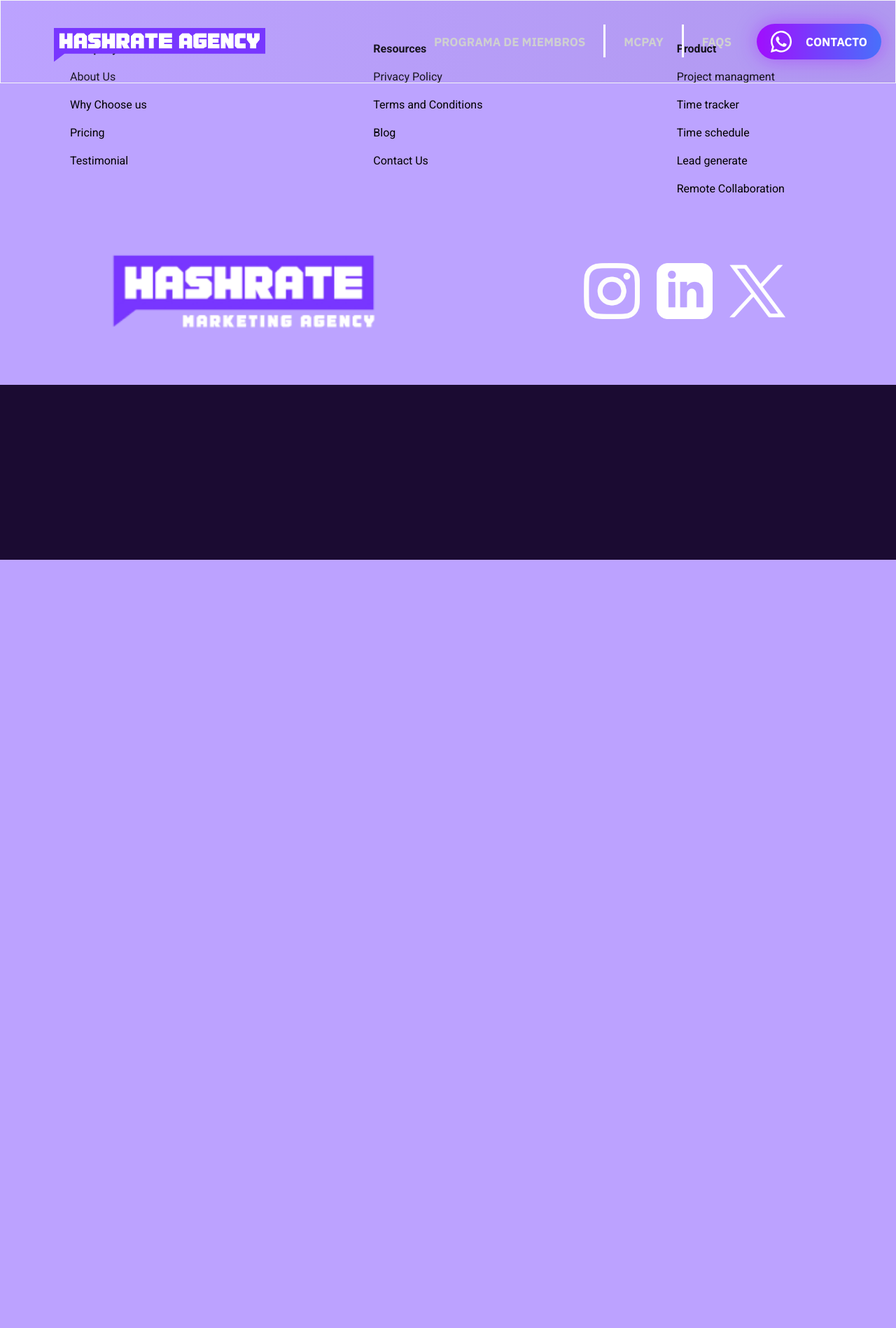
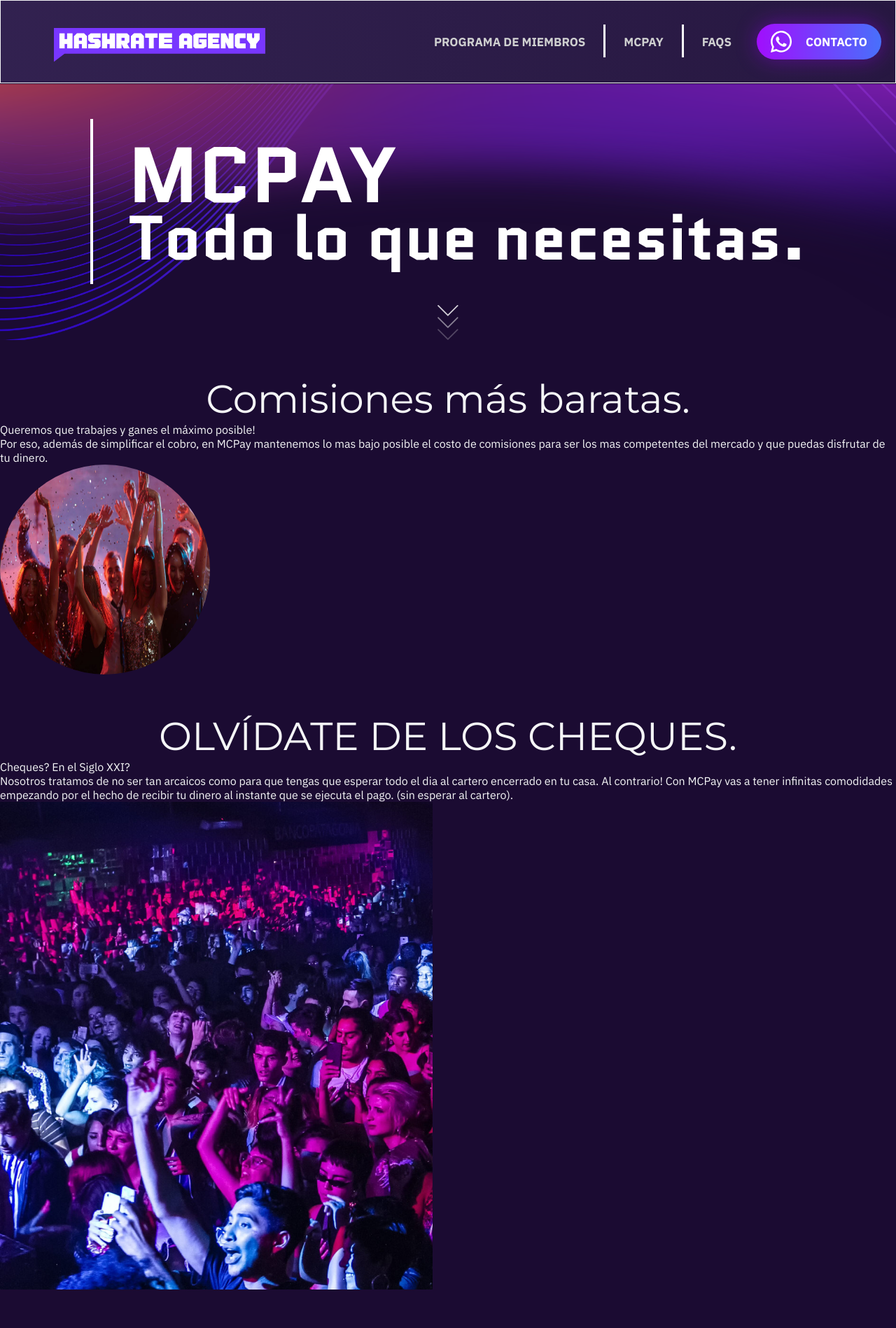
Before and after one commit to LeJonnaah/web-hashrate-agency, a PHP site: page /hashrate/mcpay.php in a window 1280 px wide. Shown: the top 1898 px of the page at 70% size. Before the commit the page ends 800 px from the top, so only its background shows below. Run offline with PHP 8.4, Linux system fonts and the light colour scheme.

Commit message:
mcpay images

```diff
--- a/css/style.css
+++ b/css/style.css
@@ -1379,3 +1379,13 @@
     }
 
 }
+
+
+
+
+
+.rounded-image {
+    height: 300px;
+    width: 300px;
+    border-radius: 50%;
+}
--- a/mcpay.php
+++ b/mcpay.php
@@ -68,7 +68,72 @@
 
     </nav>
 
-    <main> </main>
+    <div class="members-program__background">
+        <header class="header-program">
+            <div class="header__title-container">
+                <svg width="4" height="236" viewBox="0 0 4 236" fill="none" xmlns="http://www.w3.org/2000/svg">
+                    <path d="M2 0L2.00001 236" stroke="white" stroke-width="4" />
+                </svg>
+                <h2 id="members-program__title">MCPAY <span>Todo lo que necesitas.</span></h2>
+            </div>
+            <svg id="down-arrow" width="66" height="111" viewBox="0 0 66 111" fill="none"
+                xmlns="http://www.w3.org/2000/svg">
+                <g opacity="0.8">
+                    <path d="M63.6203 2L32.9996 32.6207L2.37891 2" stroke="white" stroke-width="4"
+                        stroke-miterlimit="10" stroke-linecap="round" stroke-linejoin="round" />
+                    <path d="M63.6203 40L32.9996 70.6207L2.37891 40" stroke="white" stroke-opacity="0.6"
+                        stroke-width="4" stroke-miterlimit="10" stroke-linecap="round" stroke-linejoin="round" />
+                    <path d="M63.6203 78L32.9996 108.621L2.37891 78" stroke="white" stroke-opacity="0.3"
+                        stroke-width="4" stroke-miterlimit="10" stroke-linecap="round" stroke-linejoin="round" />
+                </g>
+            </svg>
+        </header>
+    </div>
+
+    <main>
+        <div>
+            <div>
+                <h3>Comisiones más baratas.</h3>
+                <p>Queremos que trabajes y ganes el máximo posible!</p>
+                <p>Por eso, además de simplificar el cobro, en MCPay mantenemos lo mas bajo posible el costo de
+                    comisiones para ser los mas competentes del mercado y que puedas disfrutar de tu dinero.</p>
+            </div>
+            <img class="rounded-image" src="./img/gallery/image 25.png" alt="">
+        </div>
+        <div>
+            <div>
+                <h3>OLVÍDATE DE LOS CHEQUES.</h3>
+                <p>Cheques? En el Siglo XXI?</p>
+                <p>Nosotros tratamos de no ser tan arcaicos como para que tengas que esperar todo el dia al cartero
+                    encerrado en tu casa. Al contrario! Con MCPay vas a tener infinitas comodidades empezando por el
+                    hecho de recibir tu dinero al instante que se ejecuta el pago. (sin esperar al cartero).</p>
+            </div>
+            <img src="./img/gallery/image.png" alt="">
+        </div>
+        <div>
+            <div>
+                <h3>PAGOS EN MÁS DE 10 METODOS.</h3>
+                <p>Cómo preferís cobrar?</p>
+                <p>Tenemos el método perfecto de cobro que estás buscando. Desde PayPal, Criptomonedas, Payoneer,
+                    Tranferencia bancaria... Tenes la libertad de retirar tu dinero de la manera que prefieras.</p>
+            </div>
+            <img class="rounded-image" src="./img/gallery/image 25.png" alt="">
+        </div>
+        <div>
+            <div>
+                <h3>SIN EXCLUSIVIDAD.</h3>
+                <p>Como lees, no hay.</p>
+                <p>El dia que todo sea perfecto yen caso de que quieras retirarte de la plataforma podes hacerlo sin
+                    ningún tipo de objeción de nuestra parte.</p>
+            </div>
+            <img src="./img/gallery/image.png" alt="">
+        </div>
+        <h3>ASISTENTE PERSONAL</h3>
+        <p>Eso mismo que estas leyendo.</p>
+        <p>Brindamos asistencia a cualquier tipo de dudas dentro de MCPay, no importa el dia o el horario que sea
+            nosotros estamos para ayudarte frente a cualquier inconveniente que tengas. </p>
+        </div>
+    </main>
 
     <footer>
         <div class="footer-container">
@@ -105,10 +170,9 @@
         <div class="footer__social-container">
             <a href="#"><img class="footer-logo" src="img/Hashrate-logo.png" alt=""></a>
             <div class="footer__social">
-                <a href="https://www.instagram.com/hashrateagency/" target="_blank"><img
-                        class="footer__social-link" src="img/social/IG.png" alt=""></a>
-                <a href="" target="_blank"><img class="footer__social-link" src="img/social/LKD.png"
-                        alt=""></a>
+                <a href="https://www.instagram.com/hashrateagency/" target="_blank"><img class="footer__social-link"
+                        src="img/social/IG.png" alt=""></a>
+                <a href="" target="_blank"><img class="footer__social-link" src="img/social/LKD.png" alt=""></a>
                 <a href="https://x.com/hashrateagency" target="_blank"><img class="footer__social-link"
                         src="img/social/TWT.png" alt=""></a>
             </div>
```
Also changed, not shown: .github/workflows/jekyll-gh-pages.yml (deleted).
